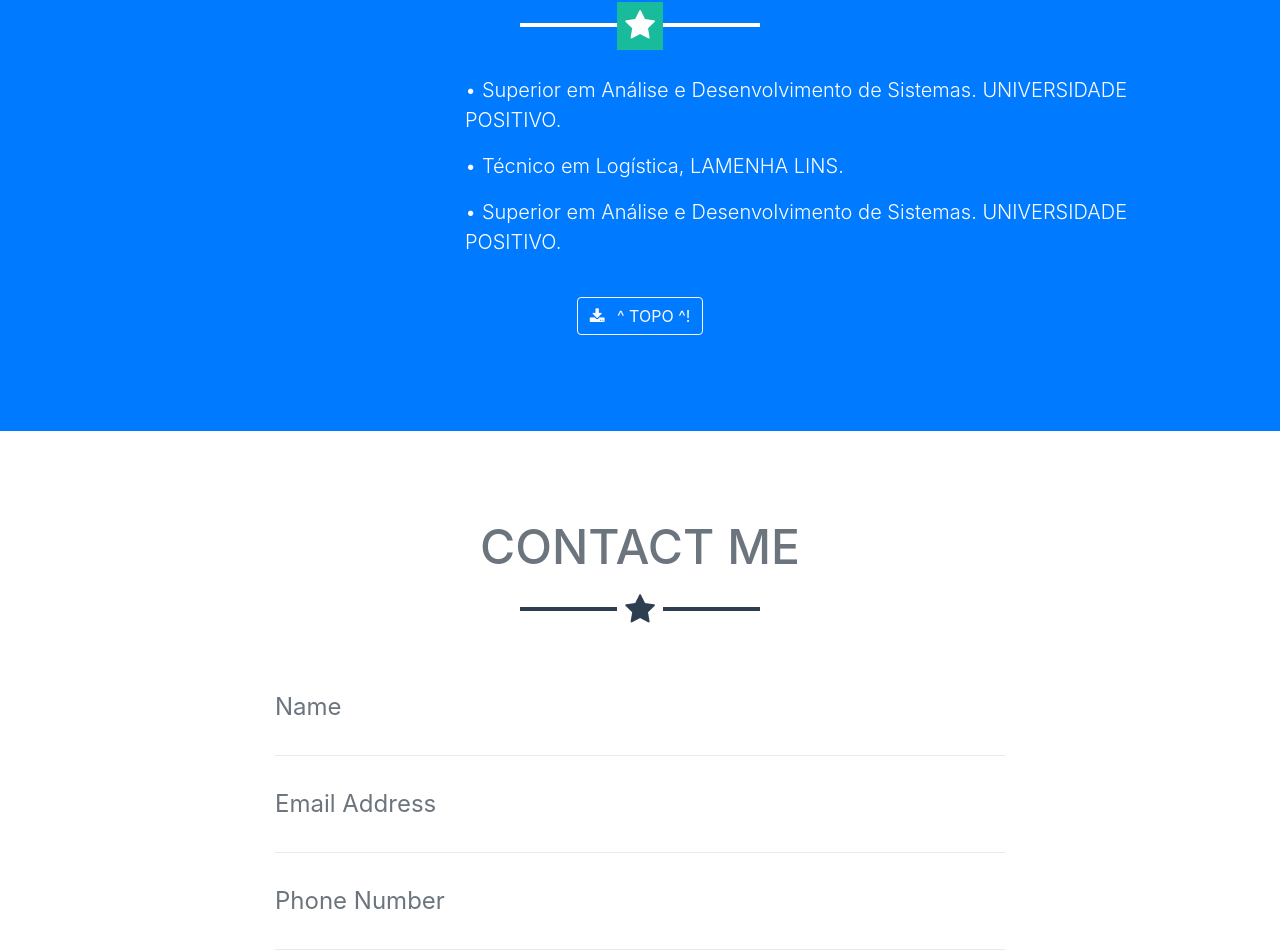
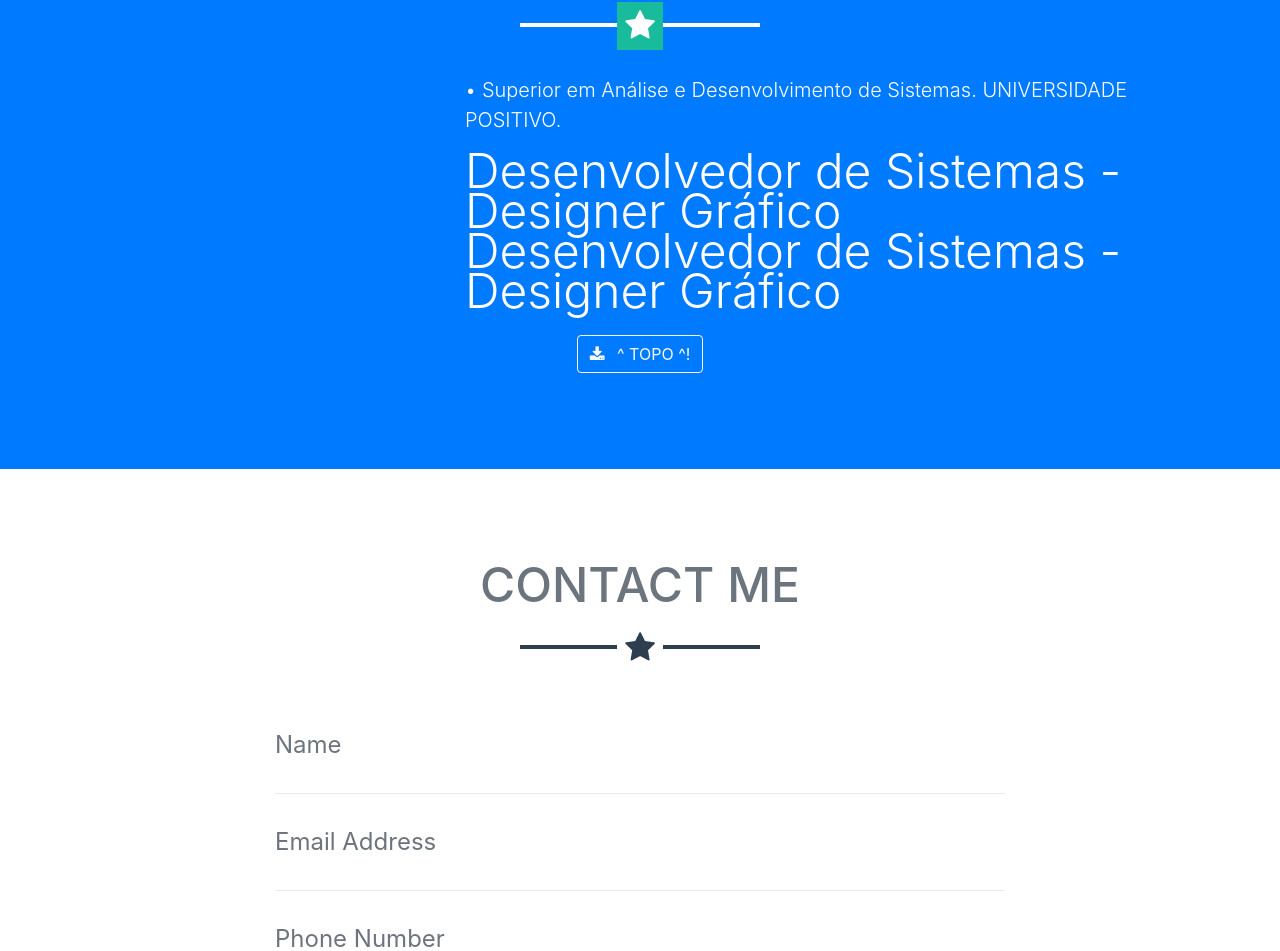
Before and after one commit to EndryckBarros/EndryckBarros.github.io, a website with bundled scripts: page index.html in a window 1280 px wide. Shown: the part 1796-2747 px from the top of the page. Built offline with nearby package versions, Linux system fonts and the light colour scheme.

Commit message:
Revert "Update index.html"
This reverts commit 61e2f86103f53335212f0cb08c0ffd875de2f35d.

```diff
--- a/index.html
+++ b/index.html
@@ -140,9 +140,10 @@
         <div class="row">
           <div class="col-lg-8 ml-auto">
             <p class="lead">•  Superior em Análise e Desenvolvimento de Sistemas. UNIVERSIDADE POSITIVO.</p>
-            <p class="lead">•	 Técnico em Logística, LAMENHA LINS.</p>
-            <p class="lead">•  Superior em Análise e Desenvolvimento de Sistemas. UNIVERSIDADE POSITIVO.</p>
+            <h2 class="font-weight-light mb-0">Desenvolvedor de Sistemas - Designer Gráfico</h2>
+            <h2 class="font-weight-light mb-0">Desenvolvedor de Sistemas - Designer Gráfico</h2>
           </div>
+
         </div>
         <div class="text-center mt-4">
           <a class="btn btn-xl btn-outline-light" href="#">
```
